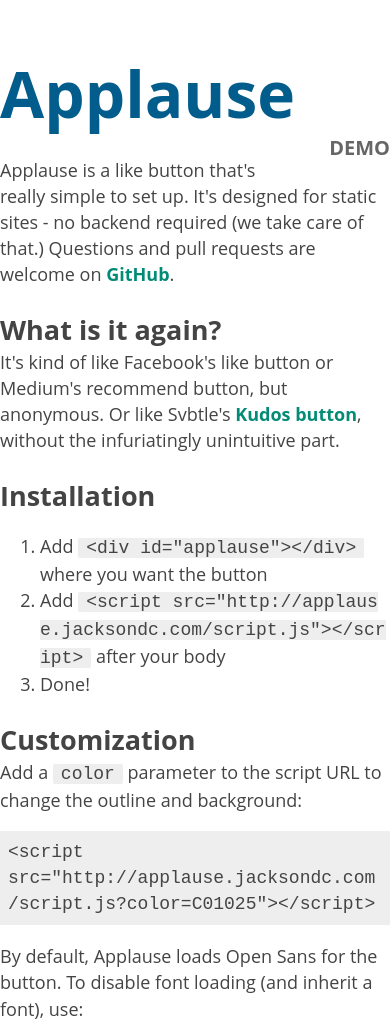
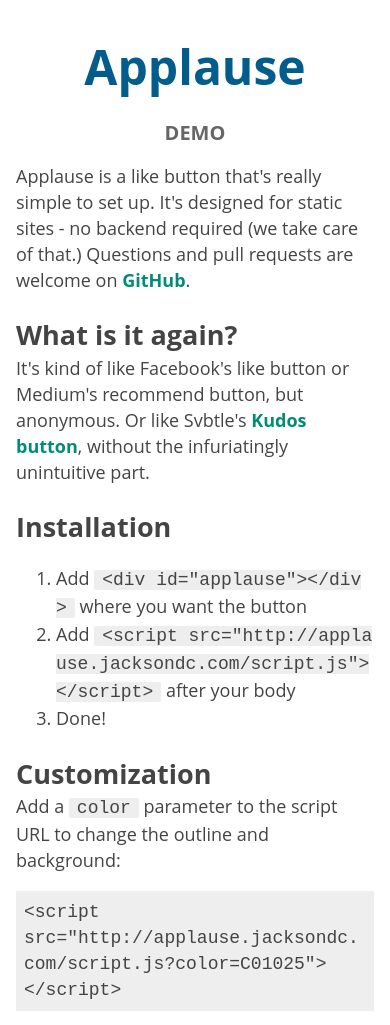
Before and after one commit to jacksondc/applause, a plain HTML site: page index.html in a window 390 px wide. Shown: the top 1025 px of the page. Drawn offline with Linux system fonts and the light colour scheme; a script that the page names is missing.

Commit message:
Responsiveness

```diff
--- a/css/main.css
+++ b/css/main.css
@@ -61,7 +61,7 @@
    ========================================================================== */
 h1 {
   font-size:4rem;
-  margin-bottom:1rem;
+  margin:0;
   color:#025D8C;
 }
 
@@ -69,8 +69,9 @@
 body {
     font-family:'Open Sans', 'Helvetica', sans-serif;
     color:#444;
-    max-width:550px;
+    max-width:600px;
     margin:3rem auto;
+    padding:1rem;
     line-height:1.45;
     font-size:1.125rem;
 }
@@ -109,8 +110,8 @@
 
 .applause {
   margin-top:-1.5rem;
-  float:right !important;
-  margin-left:2rem !important;
+  float:right;
+  margin-left:2rem;
 }
 
 .applause h3 {
@@ -128,15 +129,31 @@
   margin-bottom:0;
 }
 
-
-
-
 /* ==========================================================================
    Media Queries
    ========================================================================== */
 
-@media only screen and (min-width: 35em) {
+@media only screen and (max-width: 30em) {
+  body {
+    margin:1rem auto;
+  }
 
+  .applause, p:first-of-type {
+    float:none;
+  }
+
+  #applause {
+    margin:0 auto !important;
+  }
+  .applause {
+    margin:1rem 0;
+    text-align:center;
+  }
+
+  h1 {
+    font-size:3rem;
+    text-align:center;
+  }
 }
 
 @media print,
```
Also changed, not shown: index.html (+1 -0 lines).
